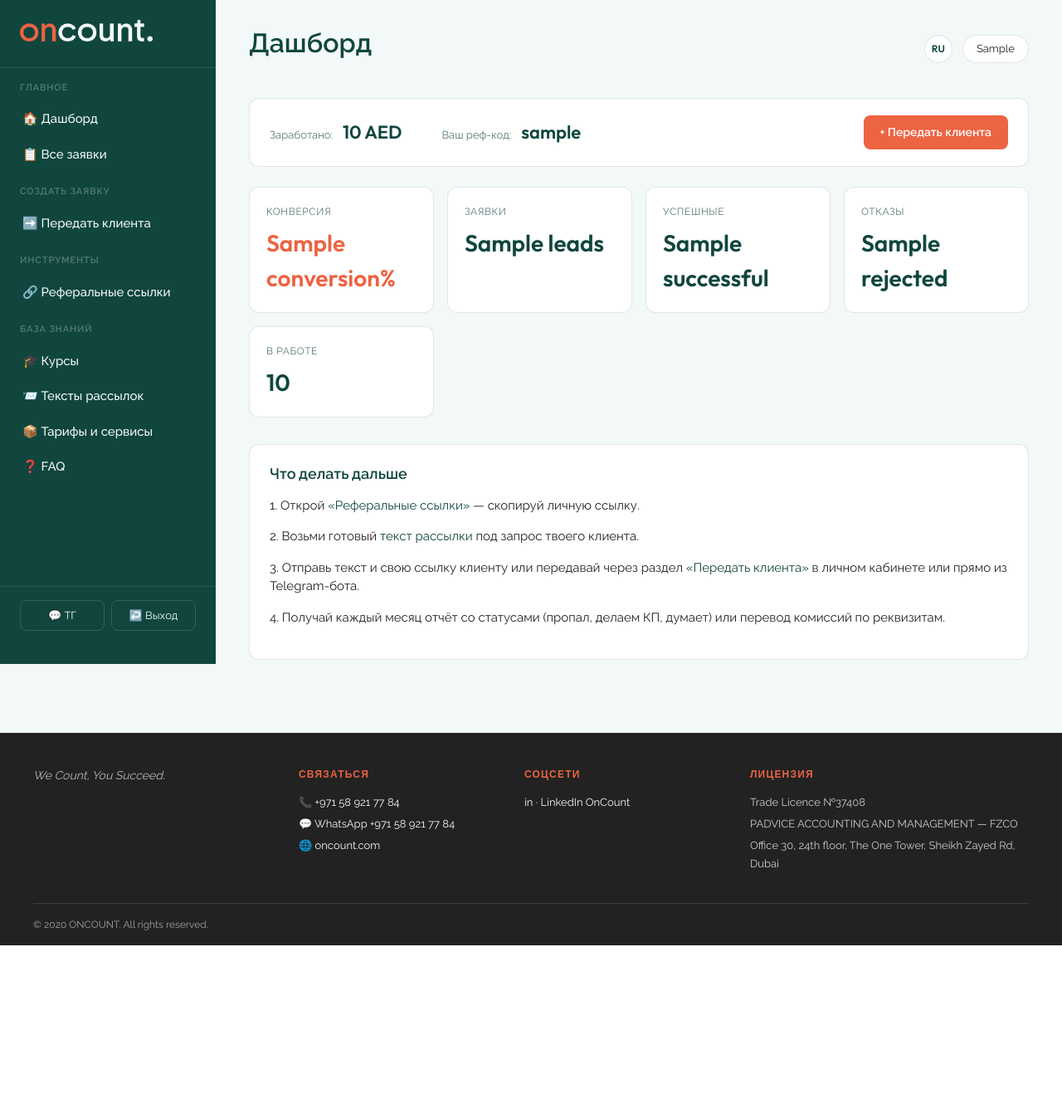
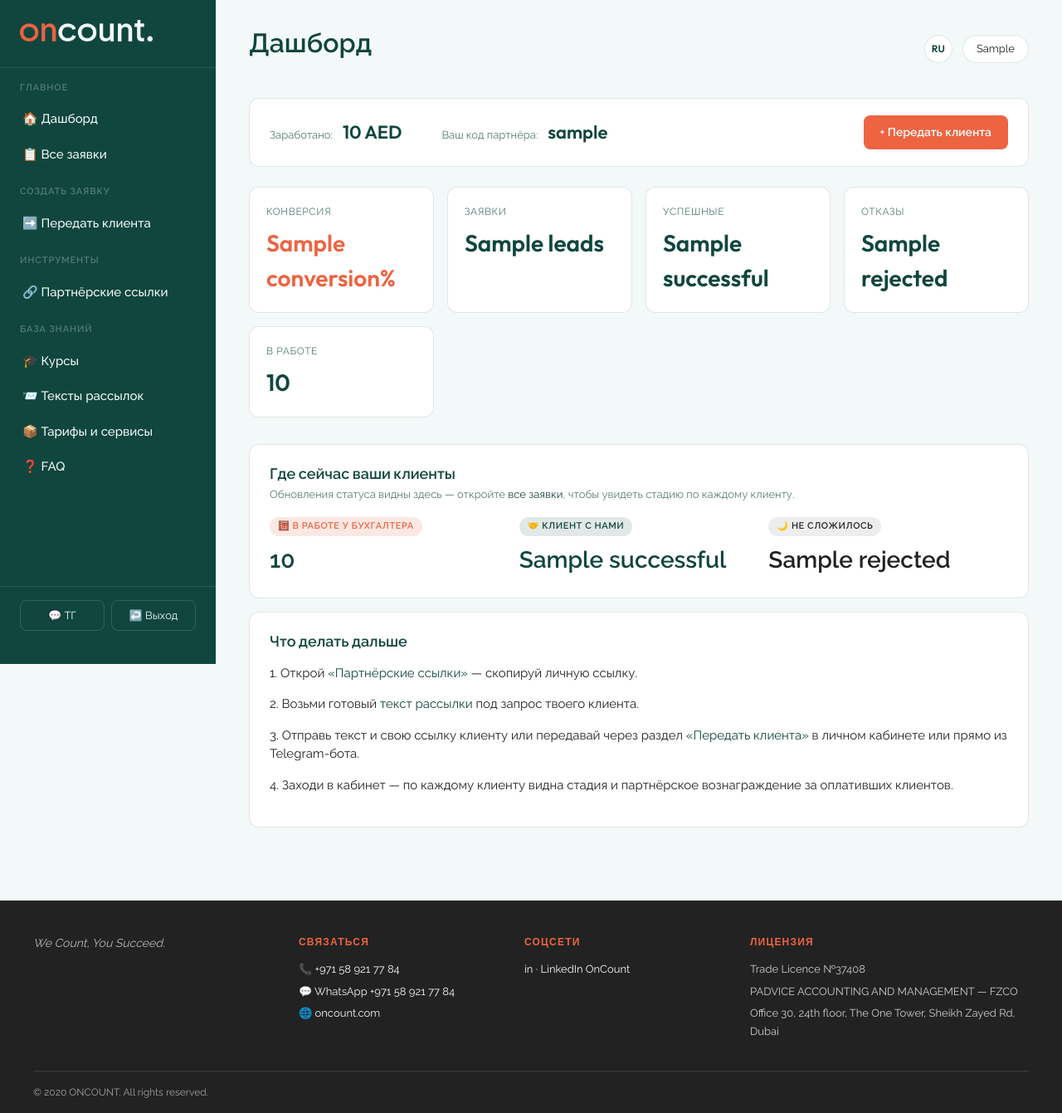
Before and after one commit to Oncount/oncount-partners, a FastAPI app: template app/templates/dashboard.html in a window 1280 px wide. Shown: the whole page at 83% size. Before the commit the page ends 1139 px from the top, so only its background shows below. Run offline with FastAPI, Linux system fonts and the light colour scheme; the template is opened without the code that fills it: most values are stand-ins (such as "Sample title", 1, 10 or a date in 2020); parts of the project's set-up code (start-up, migrations or seed data) failed here and were passed over.

Commit message:
Кабинет партнёра: стадии лида (Фаза A) + партнёрский язык (Фаза D)
Фаза A — хелпер lead_stage()/LEAD_STAGES: человекочитаемые стадии лида
(Принят / В работе у бухгалтера / Клиент с нами / Не сложилось) на /leads
и сводка-стадии на /dashboard. Поверх 4 существующих Lead.status, без новых
полей и миграций.

Фаза D — язык кабинета на партнёрский тон во всех видимых партнёру местах:
комиссия→вознаграждение, referral/реф-ссылки→партнёрские ссылки,
refer→introduce, реф-код→код партнёра. Шаблоны, бот, дайджест, тексты, сиды.

План: plans/2026-05-27-kabinet-uderzhanie-partnerov.md

Co-Authored-By: Claude Opus 4.7 (1M context) <noreply@anthropic.com>

```diff
--- a/app/digest.py
+++ b/app/digest.py
@@ -60,7 +60,7 @@ def build_digest(partner: Partner, session: Session) -> str | None:
         f"📊 Лидов всего: {total}",
         f"⏳ в работе: {len(opn)}",
         f"✅ оплат: {len(won)}",
-        f"💰 Ожидаемая комиссия: ${total * EXP_LOW:,} – ${total * EXP_HIGH:,}",
+        f"💰 Ожидаемое вознаграждение: ${total * EXP_LOW:,} – ${total * EXP_HIGH:,}",
         f"Выплачено уже ${paid:,}",
         "",
         "Ваши лиды:",
@@ -72,8 +72,8 @@ def build_digest(partner: Partner, session: Session) -> str | None:
     lines += [
         "Если не все учтены — пришлите номера телефонов, проверю по базе.",
         "",
-        "Ждём ещё от Вас клиентов на бухгалтерский сервис в ОАЭ, заработаем вам комиссию.",
-        "В личном кабинете свежие рефссылки и посты для рассылок.",
+        "Ждём ещё от Вас клиентов на бухгалтерский сервис в ОАЭ, заработаем вам вознаграждение.",
+        "В личном кабинете свежие партнёрские ссылки и посты для рассылок.",
     ]
     return "\n".join(lines)
 
--- a/app/main.py
+++ b/app/main.py
@@ -56,6 +56,32 @@ PHONE_MIN_DIGITS = 9         # короче — заведомо мусор, к
 
 BASE_DIR = Path(__file__).resolve().parent.parent
 templates = Jinja2Templates(directory=str(BASE_DIR / "app" / "templates"))
+
+# Стадии «пути клиента» по лиду — единый источник истины для кабинета.
+# Цвет завязан на CSS-класс .status-<status> (static/css/oncount.css);
+# здесь — только человекочитаемый ярлык (ru/en) + иконка. Под-статусы НЕ
+# заводим (решение Николь): рисуем поверх 4 существующих Lead.status.
+LEAD_STAGES: dict[str, dict[str, str]] = {
+    "new":         {"icon": "📥", "ru": "Принят",                "en": "Received"},
+    "in_progress": {"icon": "🧮", "ru": "В работе у бухгалтера", "en": "With accountant"},
+    "won":         {"icon": "🤝", "ru": "Клиент с нами",         "en": "Client onboarded"},
+    "lost":        {"icon": "🌙", "ru": "Не сложилось",          "en": "Didn’t work out"},
+}
+
+
+def lead_stage(status: str, lang: str = "ru") -> dict[str, str]:
+    """Стадия лида → {label, icon, status} для шаблонов кабинета.
+    Неизвестный/пустой статус деградирует мягко: показываем сырое значение
+    без иконки, чтобы шаблон никогда не падал."""
+    lang = lang if lang in ("ru", "en") else "ru"
+    stage = LEAD_STAGES.get(status or "")
+    if not stage:
+        return {"label": status or "—", "icon": "", "status": status or ""}
+    return {"label": stage[lang], "icon": stage["icon"], "status": status}
+
+
+# Доступно во всех шаблонах кабинета (DRY): leads.html, dashboard.html.
+templates.env.globals["lead_stage"] = lead_stage
 
 app = FastAPI(title="ONCOUNT Partner Platform")
 app.mount("/static", StaticFiles(directory=str(BASE_DIR / "static")), name="static")
@@ -731,20 +757,20 @@ def dashboard(request: Request, session: Session = Depends(get_session)) -> HTML
 
     checklist_steps = [
         {
-            "label": "Скопируй свою реф-ссылку",
-            "label_en": "Copy your referral link",
+            "label": "Скопируй свою партнёрскую ссылку",
+            "label_en": "Copy your partner link",
             "done": partner.links_viewed_at is not None,
             "href": "/links",
         },
         {
             "label": "Передай первого клиента",
-            "label_en": "Refer your first client",
+            "label_en": "Introduce your first client",
             "done": leads_count > 0,
             "href": "/transfer",
         },
         {
-            "label": "Изучи тарифы и комиссии",
-            "label_en": "Explore plans and commissions",
+            "label": "Изучи тарифы и вознаграждение",
+            "label_en": "Explore plans and rewards",
             "done": partner.products_viewed_at is not None,
             "href": "/products",
         },
--- a/app/templates/base.html
+++ b/app/templates/base.html
@@ -38,10 +38,10 @@
     <a class="menu-item {% if request.url.path == '/leads' %}active{% endif %}" href="/leads">📋 {{ 'All requests' if lang == 'en' else 'Все заявки' }}</a>
 
     <div class="sidebar-section">{{ 'Create a request' if lang == 'en' else 'Создать заявку' }}</div>
-    <a class="menu-item {% if request.url.path == '/transfer' %}active{% endif %}" href="/transfer">➡️ {{ 'Refer a client' if lang == 'en' else 'Передать клиента' }}</a>
+    <a class="menu-item {% if request.url.path == '/transfer' %}active{% endif %}" href="/transfer">➡️ {{ 'Introduce a client' if lang == 'en' else 'Передать клиента' }}</a>
 
     <div class="sidebar-section">{{ 'Tools' if lang == 'en' else 'Инструменты' }}</div>
-    <a class="menu-item {% if request.url.path == '/links' %}active{% endif %}" href="/links">🔗 {{ 'Referral links' if lang == 'en' else 'Реферальные ссылки' }}</a>
+    <a class="menu-item {% if request.url.path == '/links' %}active{% endif %}" href="/links">🔗 {{ 'Partner links' if lang == 'en' else 'Партнёрские ссылки' }}</a>
 
     <div class="sidebar-section">{{ 'Knowledge base' if lang == 'en' else 'База знаний' }}</div>
     <a class="menu-item {% if '/courses' in request.url.path %}active{% endif %}" href="/courses">🎓 {{ 'Courses' if lang == 'en' else 'Курсы' }}</a>
--- a/app/templates/dashboard.html
+++ b/app/templates/dashboard.html
@@ -10,16 +10,16 @@
   </div>
   {% if kpi.expected_usd_high %}
   <div class="balance-item">
-    <span class="balance-item-label">{{ 'Expected commission:' if lang == 'en' else 'Ожидаемая комиссия:' }}</span>
+    <span class="balance-item-label">{{ 'Expected reward:' if lang == 'en' else 'Ожидаемое вознаграждение:' }}</span>
     <span class="balance-item-value">${{ '{:,}'.format(kpi.expected_usd_low) }} – ${{ '{:,}'.format(kpi.expected_usd_high) }}</span>
   </div>
   {% endif %}
   <div class="balance-item">
-    <span class="balance-item-label">{{ 'Your ref code:' if lang == 'en' else 'Ваш реф-код:' }}</span>
+    <span class="balance-item-label">{{ 'Your partner code:' if lang == 'en' else 'Ваш код партнёра:' }}</span>
     <span class="balance-item-value">{{ partner.ref_slug }}</span>
   </div>
   <div style="margin-left: auto;">
-    <a class="btn btn-primary" href="/transfer">+ {{ 'Refer a client' if lang == 'en' else 'Передать клиента' }}</a>
+    <a class="btn btn-primary" href="/transfer">+ {{ 'Introduce a client' if lang == 'en' else 'Передать клиента' }}</a>
   </div>
 </div>
 
@@ -46,10 +46,36 @@
   </div>
 </div>
 
+{% if kpi.leads %}
+<div class="card">
+  <h3 style="margin: 0 0 4px;">{{ 'Where your clients are' if lang == 'en' else 'Где сейчас ваши клиенты' }}</h3>
+  <p style="color: var(--sage); font-size: 13px; margin: 0 0 16px;">
+    {% if lang == 'en' %}Status updates show up here — open <a href="/leads">all requests</a> to see each client's stage.{% else %}Обновления статуса видны здесь — откройте <a href="/leads">все заявки</a>, чтобы увидеть стадию по каждому клиенту.{% endif %}
+  </p>
+  <div style="display: flex; flex-wrap: wrap; gap: 12px;">
+    {% set in_progress_stage = lead_stage('in_progress', lang) %}
+    {% set won_stage = lead_stage('won', lang) %}
+    {% set lost_stage = lead_stage('lost', lang) %}
+    <div style="flex: 1; min-width: 140px;">
+      <span class="status-pill status-in_progress">{{ in_progress_stage.icon }} {{ in_progress_stage.label }}</span>
+      <div style="font-size: 28px; font-weight: 700; color: var(--deep-green); margin-top: 8px;">{{ kpi.in_progress }}</div>
+    </div>
+    <div style="flex: 1; min-width: 140px;">
+      <span class="status-pill status-won">{{ won_stage.icon }} {{ won_stage.label }}</span>
+      <div style="font-size: 28px; font-weight: 700; color: var(--deep-green); margin-top: 8px;">{{ kpi.successful }}</div>
+    </div>
+    <div style="flex: 1; min-width: 140px;">
+      <span class="status-pill status-lost">{{ lost_stage.icon }} {{ lost_stage.label }}</span>
+      <div style="font-size: 28px; font-weight: 700; color: var(--charcoal); margin-top: 8px;">{{ kpi.rejected }}</div>
+    </div>
+  </div>
+</div>
+{% endif %}
+
 {% if show_checklist %}
 <div class="card" id="checklist">
   <div style="display: flex; justify-content: space-between; align-items: center; gap: 16px;">
-    <h3 style="margin: 0;">🚀 {{ 'Take these 3 steps to earn your first commission' if lang == 'en' else 'Сделай эти 3 шага, чтобы заработать первую комиссию' }}</h3>
+    <h3 style="margin: 0;">🚀 {{ 'Take these 3 steps to earn your first reward' if lang == 'en' else 'Сделай эти 3 шага, чтобы получить первое вознаграждение' }}</h3>
     <form method="POST" action="/checklist/dismiss" style="margin: 0;">
       <button type="submit" class="btn btn-ghost" style="padding: 4px 12px; font-size: 12px;" title="{{ 'Hide checklist' if lang == 'en' else 'Скрыть чек-лист' }}">✕</button>
     </form>
@@ -72,16 +98,16 @@
 <div class="card">
   {% if lang == 'en' %}
   <h3>What to do next</h3>
-  <p>1. Open <a href="/links">“Referral links”</a> — copy your personal link.</p>
+  <p>1. Open <a href="/links">“Partner links”</a> — copy your personal link.</p>
   <p>2. Grab a ready-made <a href="/messages">message template</a> matching your client's need.</p>
-  <p>3. Send the text and your link to the client, or refer them via the <a href="/transfer">“Refer a client”</a> section in your dashboard or straight from the Telegram bot.</p>
-  <p>4. Every month, get a report with statuses (went quiet, preparing a quote, thinking it over) or a commission payout to your details.</p>
+  <p>3. Send the text and your link to the client, or introduce them via the <a href="/transfer">“Introduce a client”</a> section in your dashboard or straight from the Telegram bot.</p>
+  <p>4. Open your dashboard anytime — you'll see each client's stage and your partner reward for clients who paid.</p>
   {% else %}
   <h3>Что делать дальше</h3>
-  <p>1. Открой <a href="/links">«Реферальные ссылки»</a> — скопируй личную ссылку.</p>
+  <p>1. Открой <a href="/links">«Партнёрские ссылки»</a> — скопируй личную ссылку.</p>
   <p>2. Возьми готовый <a href="/messages">текст рассылки</a> под запрос твоего клиента.</p>
   <p>3. Отправь текст и свою ссылку клиенту или передавай через раздел <a href="/transfer">«Передать клиента»</a> в личном кабинете или прямо из Telegram-бота.</p>
-  <p>4. Получай каждый месяц отчёт со статусами (пропал, делаем КП, думает) или перевод комиссий по реквизитам.</p>
+  <p>4. Заходи в кабинет — по каждому клиенту видна стадия и партнёрское вознаграждение за оплативших клиентов.</p>
   {% endif %}
 </div>
 {% endif %}
--- a/app/templates/links.html
+++ b/app/templates/links.html
@@ -1,6 +1,6 @@
 {% extends "base.html" %}
-{% block title %}{{ 'Referral links' if lang == 'en' else 'Реферальные ссылки' }} — ONCOUNT Partners{% endblock %}
-{% block heading %}{{ 'Referral links' if lang == 'en' else 'Реферальные ссылки' }}{% endblock %}
+{% block title %}{{ 'Partner links' if lang == 'en' else 'Партнёрские ссылки' }} — ONCOUNT Partners{% endblock %}
+{% block heading %}{{ 'Partner links' if lang == 'en' else 'Партнёрские ссылки' }}{% endblock %}
 
 {% block content %}
 <div class="card">
@@ -60,7 +60,7 @@
 
 <div class="card">
   <h3>🤝 {{ 'Partner link to the ONCOUNT Community bot' if lang == 'en' else 'Партнёрская ссылка в бот ONCOUNT Community' }}</h3>
-  <p class="ref-hint">{% if lang == 'en' %}Invite new partners — earn <strong>10% of their agent rewards</strong>.{% else %}Приглашайте новых партнёров — получайте <strong>10% от их агентских вознаграждений</strong>.{% endif %}</p>
+  <p class="ref-hint">{% if lang == 'en' %}Invite new partners — earn <strong>10% of their partner rewards</strong>.{% else %}Приглашайте новых партнёров — получайте <strong>10% от их партнёрских вознаграждений</strong>.{% endif %}</p>
 
   <div class="ref-row">
     <div class="ref-row-text">
--- a/app/templates/onboarding.html
+++ b/app/templates/onboarding.html
@@ -39,14 +39,14 @@
   <ul style="margin: 0; padding-left: 18px; color: var(--charcoal);">
     <li><b>Segment</b> — we send message templates tailored to your audience.</li>
     <li><b>Phone / WhatsApp</b> — an ONCOUNT manager will reach you about new leads.</li>
-    <li><b>Email</b> — that's where the service agreement, invoices and commission payout confirmations go.</li>
+    <li><b>Email</b> — that's where the service agreement, invoices and partner payout confirmations go.</li>
   </ul>
   {% else %}
   <h3 style="margin-bottom: 8px;">Зачем эти данные</h3>
   <ul style="margin: 0; padding-left: 18px; color: var(--charcoal);">
     <li><b>Сегмент</b> — присылаем шаблоны рассылок именно под твою аудиторию.</li>
     <li><b>Телефон / WhatsApp</b> — менеджер ONCOUNT свяжется с тобой по новым лидам.</li>
-    <li><b>Email</b> — туда уйдут договор-оферта, акты и подтверждение комиссионных выплат.</li>
+    <li><b>Email</b> — туда уйдут договор-оферта, акты и подтверждение партнёрских выплат.</li>
   </ul>
   {% endif %}
 </div>
```
Also changed, not shown: app/bot.py (+4 -4 lines), app/messages_text.py (+19 -19 lines), app/seed.py (+19 -19 lines), app/templates/leads.html (+8 -2 lines), app/templates/transfer.html (+5 -5 lines).
